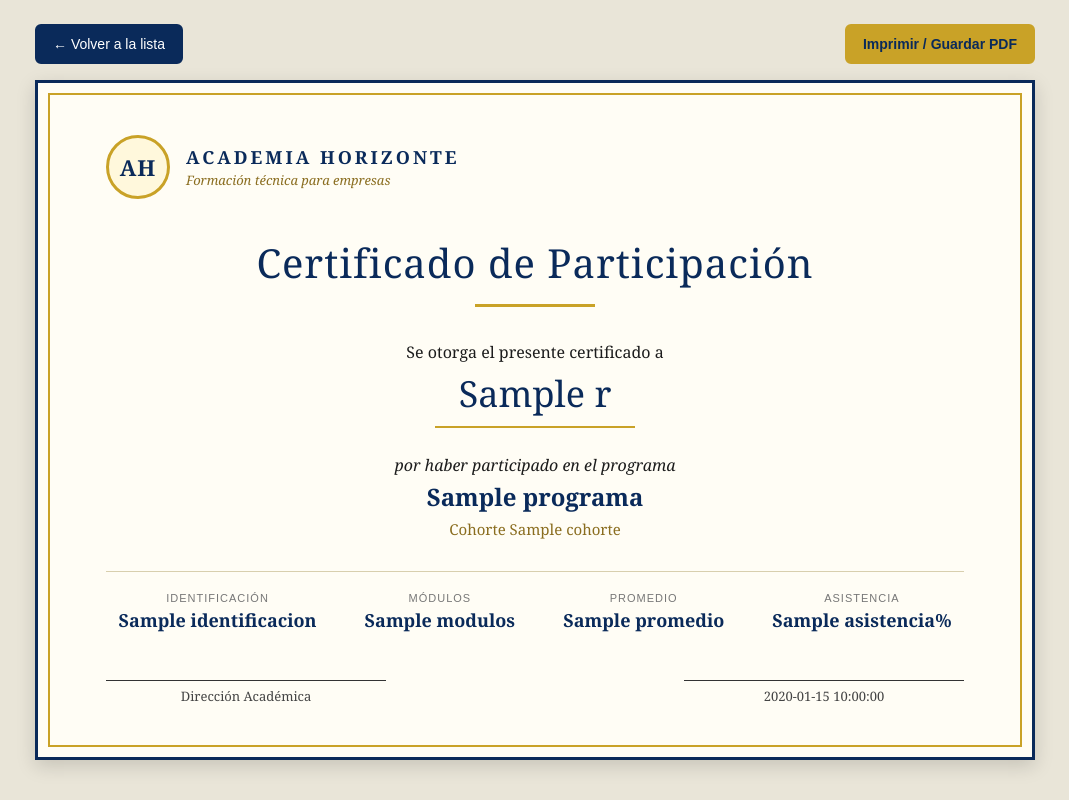
After one commit to Sandrajr10/app_certificado, a Flask app: template templates/certificado.html in a window 1280 px wide. The commit adds this page. Shown: the whole page, without its empty margins (105-1174 px from the left). Run offline with Flask 3, Linux system fonts and the light colour scheme; the template is opened without the code that fills it: most values are stand-ins (such as "Sample title", 1, 10 or a date in 2020).

Commit message:
Agrega certificado imprimible por estudiante
Nueva ruta /certificado con vista A4 horizontal, boton para imprimir o guardar PDF y datos de cohorte. Los estudiantes sin derecho ven el motivo; enlaces desde la tabla.

```diff
--- a/app.py
+++ b/app.py
@@ -2,6 +2,7 @@
 # Toda la lógica vive aquí. La página solo muestra, no calcula.
 
 import os  # para leer variables de entorno (configuración en la nube)
+from datetime import date  # para la fecha de emisión del certificado
 from pathlib import Path  # para armar rutas de archivos
 
 from flask import Flask, render_template, request  # servidor web + páginas
@@ -157,6 +158,7 @@ def cargar_datos():
                 "identificacion": ident,
                 "nombre": maestro[(ident, programa)]["nombre"],
                 "programa": programa,
+                "cohorte": maestro[(ident, programa)]["cohorte"],
                 "modulos": len(datos["notas"]),
                 "promedio": round(promedio, 2),
                 "asistencia": round(asistencia, 2),
@@ -263,6 +265,53 @@ def index():
     )
 
 
+# VARIABLE de tipo lista: nombres de los meses para la fecha del certificado
+MESES = [
+    "enero", "febrero", "marzo", "abril", "mayo", "junio",
+    "julio", "agosto", "setiembre", "octubre", "noviembre", "diciembre",
+]
+
+
+# FUNCIÓN: arma la fecha de hoy en texto (por ejemplo: 21 de octubre de 2026)
+def fecha_emision():
+    hoy = date.today()
+    return str(hoy.day) + " de " + MESES[hoy.month - 1] + " de " + str(hoy.year)
+
+
+# Ruta del certificado: se abre desde el enlace "Ver certificado" de la tabla
+@app.route("/certificado/<identificacion>/<path:programa>")
+def certificado(identificacion, programa):
+    resultados, contadores, inconsistencias, programas, aviso = cargar_datos()
+    # VARIABLE: aquí se guarda la fila que coincida con estudiante y programa
+    encontrado = None
+    # BUCLE: busca la combinación exacta (identificación + programa)
+    for r in resultados:
+        if r["identificacion"] == identificacion and r["programa"] == programa:
+            encontrado = r
+    # CONDICIONAL: si no existe, se muestra un mensaje en vez de un error feo
+    if encontrado is None:
+        return render_template(
+            "mensaje.html",
+            titulo="Certificado no encontrado",
+            detalle="No existe un estudiante con esa identificación en ese programa.",
+        ), 404
+    # CONDICIONAL: regla de negocio: con asistencia menor a 80 no se emite certificado
+    if encontrado["tipo"] == "Sin certificado":
+        return render_template(
+            "mensaje.html",
+            titulo="No se emite certificado",
+            detalle=encontrado["nombre"] + " tiene una asistencia de "
+            + str(encontrado["asistencia"])
+            + "%. El mínimo requerido es 80%.",
+        )
+    # Si cumple, se entrega el certificado ya calculado (el HTML no calcula nada)
+    return render_template(
+        "certificado.html",
+        r=encontrado,
+        fecha=fecha_emision(),
+    )
+
+
 # Arranque local: abre http://localhost:5000 en el navegador.
 # En Vercel esta parte no se ejecuta: Vercel usa directamente el objeto "app".
 if __name__ == "__main__":
--- /dev/null
+++ b/public/static/certificado.css
@@ -0,0 +1,216 @@
+/* Certificado imprimible: azul marino y dorado, tamaño A4 horizontal. */
+* { box-sizing: border-box; }
+
+body {
+  font-family: Georgia, "Times New Roman", serif;
+  background: #e9e5d8;
+  color: #1c1c1c;
+  margin: 0;
+  padding: 24px;
+}
+
+.acciones {
+  max-width: 1000px;
+  margin: 0 auto 16px;
+  display: flex;
+  justify-content: space-between;
+  gap: 12px;
+}
+
+.boton {
+  font-family: Arial, sans-serif;
+  font-size: 14px;
+  text-decoration: none;
+  background: #0a2a5a;
+  color: #ffffff;
+  border: 2px solid #0a2a5a;
+  padding: 10px 16px;
+  border-radius: 6px;
+  cursor: pointer;
+}
+
+.boton.dorado {
+  background: #c9a227;
+  border-color: #c9a227;
+  color: #0a2a5a;
+  font-weight: bold;
+}
+
+.boton:hover { opacity: 0.9; }
+
+.hoja {
+  max-width: 1000px;
+  margin: 0 auto;
+  background: #fffdf5;
+  border: 3px solid #0a2a5a;
+  padding: 10px;
+  box-shadow: 0 6px 18px rgba(0, 0, 0, 0.15);
+}
+
+.marco {
+  border: 2px solid #c9a227;
+  padding: 40px 56px;
+}
+
+.marca {
+  display: flex;
+  align-items: center;
+  gap: 16px;
+}
+
+.sello {
+  width: 64px;
+  height: 64px;
+  border: 3px solid #c9a227;
+  border-radius: 50%;
+  background: #fff8dc;
+  color: #0a2a5a;
+  display: flex;
+  align-items: center;
+  justify-content: center;
+  font-weight: bold;
+  font-size: 22px;
+  letter-spacing: 1px;
+}
+
+.academia {
+  margin: 0;
+  color: #0a2a5a;
+  font-size: 18px;
+  font-weight: bold;
+  letter-spacing: 3px;
+}
+
+.lema {
+  margin: 2px 0 0;
+  color: #8a6d1f;
+  font-size: 13px;
+  font-style: italic;
+}
+
+h1 {
+  text-align: center;
+  color: #0a2a5a;
+  font-size: 40px;
+  font-weight: normal;
+  letter-spacing: 1px;
+  margin: 36px 0 0;
+}
+
+h1::after {
+  content: "";
+  display: block;
+  width: 120px;
+  height: 3px;
+  background: #c9a227;
+  margin: 14px auto 0;
+}
+
+.otorga {
+  text-align: center;
+  font-size: 16px;
+  margin: 34px 0 6px;
+}
+
+.nombre {
+  width: fit-content;
+  margin: 0 auto 6px;
+  padding: 0 24px 8px;
+  border-bottom: 2px solid #c9a227;
+  color: #0a2a5a;
+  font-size: 36px;
+  text-align: center;
+}
+
+.texto {
+  text-align: center;
+  font-style: italic;
+  font-size: 16px;
+  margin: 26px 0 4px;
+}
+
+.programa {
+  text-align: center;
+  color: #0a2a5a;
+  font-size: 24px;
+  font-weight: bold;
+  margin: 0;
+}
+
+.cohorte {
+  text-align: center;
+  color: #8a6d1f;
+  font-size: 15px;
+  margin: 6px 0 0;
+}
+
+.datos {
+  display: flex;
+  justify-content: center;
+  gap: 48px;
+  margin-top: 32px;
+  padding-top: 20px;
+  border-top: 1px solid #d8cfae;
+}
+
+.datos div {
+  display: flex;
+  flex-direction: column;
+  align-items: center;
+  gap: 4px;
+}
+
+.datos span {
+  font-family: Arial, sans-serif;
+  font-size: 11px;
+  letter-spacing: 1px;
+  text-transform: uppercase;
+  color: #777;
+}
+
+.datos strong {
+  color: #0a2a5a;
+  font-size: 18px;
+}
+
+.pie {
+  display: flex;
+  justify-content: space-between;
+  gap: 24px;
+  margin-top: 48px;
+}
+
+.pie > div {
+  flex: 1;
+  max-width: 280px;
+  border-top: 1px solid #333;
+  padding-top: 6px;
+  text-align: center;
+  font-size: 13px;
+  color: #444;
+}
+
+/* Al imprimir: oculta botones y usa toda la hoja */
+@page { size: A4 landscape; margin: 10mm; }
+
+@media print {
+  body { background: #ffffff; padding: 0; }
+  .acciones { display: none; }
+  .hoja { max-width: none; border-width: 2px; box-shadow: none; }
+  .marco { padding: 24px 32px; }
+  h1 { margin-top: 22px; }
+  .pie { margin-top: 30px; }
+  * { -webkit-print-color-adjust: exact; print-color-adjust: exact; }
+}
+
+/* Pantallas pequeñas */
+@media (max-width: 700px) {
+  body { padding: 12px; }
+  .marco { padding: 24px 20px; }
+  h1 { font-size: 28px; }
+  .nombre { font-size: 26px; }
+  .programa { font-size: 19px; }
+  .datos { flex-wrap: wrap; gap: 20px; }
+  .pie { flex-direction: column; align-items: center; }
+  .acciones { flex-direction: column; }
+}
--- a/public/static/style.css
+++ b/public/static/style.css
@@ -17,3 +17,7 @@ td.rojo { color: red; font-weight: bold; }
 .inconsistencias li { margin-bottom: 6px; }
 .aviso { margin: 16px 0; padding: 12px 16px; border-left: 6px solid #f5c945; background: #fff8dc; color: #0a2a5a; border-radius: 4px; }
 .vacio { text-align: center; color: #666; padding: 12px; }
+td.accion a { color: #0a2a5a; font-weight: bold; }
+td.accion a:hover { color: #8a6d1f; }
+.boton-enlace { display: inline-block; margin-top: 8px; padding: 10px 16px; background: #0a2a5a; color: #ffffff; text-decoration: none; border-radius: 6px; }
+.boton-enlace:hover { background: #8a6d1f; }
--- /dev/null
+++ b/templates/certificado.html
@@ -0,0 +1,65 @@
+<!DOCTYPE html>
+<html lang="es">
+<head>
+  <meta charset="utf-8">
+  <title>Certificado — {{ r.nombre }}</title>
+  <link rel="stylesheet" href="{{ url_for('static', filename='certificado.css') }}">
+</head>
+<body>
+  <!-- Botones que no salen al imprimir -->
+  <div class="acciones">
+    <a class="boton" href="{{ url_for('index') }}">← Volver a la lista</a>
+    <button class="boton dorado" onclick="window.print()">Imprimir / Guardar PDF</button>
+  </div>
+
+  <!-- SALÓN: solo muestra lo que app.py ya calculó -->
+  <main class="hoja">
+    <div class="marco">
+      <header class="marca">
+        <div class="sello">AH</div>
+        <div>
+          <p class="academia">ACADEMIA HORIZONTE</p>
+          <p class="lema">Formación técnica para empresas</p>
+        </div>
+      </header>
+
+      <h1>
+        {% if r.tipo == "Aprobación" %}
+        Certificado de Aprobación
+        {% else %}
+        Certificado de Participación
+        {% endif %}
+      </h1>
+
+      <p class="otorga">Se otorga el presente certificado a</p>
+      <div class="nombre">{{ r.nombre }}</div>
+
+      <p class="texto">
+        {% if r.tipo == "Aprobación" %}
+        por haber completado y aprobado el programa
+        {% else %}
+        por haber participado en el programa
+        {% endif %}
+      </p>
+      <p class="programa">{{ r.programa }}</p>
+      <p class="cohorte">Cohorte {{ r.cohorte }}</p>
+
+      <section class="datos">
+        <div><span>Identificación</span><strong>{{ r.identificacion }}</strong></div>
+        <div><span>Módulos</span><strong>{{ r.modulos }}</strong></div>
+        <div><span>Promedio</span><strong>{{ r.promedio }}</strong></div>
+        <div><span>Asistencia</span><strong>{{ r.asistencia }}%</strong></div>
+      </section>
+
+      <footer class="pie">
+        <div class="firma">
+          <span>Dirección Académica</span>
+        </div>
+        <div class="fecha">
+          <span>{{ fecha }}</span>
+        </div>
+      </footer>
+    </div>
+  </main>
+</body>
+</html>
```
Also changed, not shown: AGENTS.md (+6 -1 lines), templates/index.html (+9 -2 lines), templates/mensaje.html (added, +21 -0 lines), README.md.
